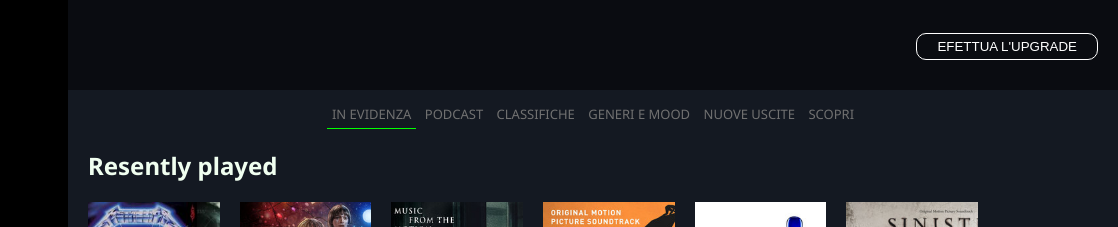
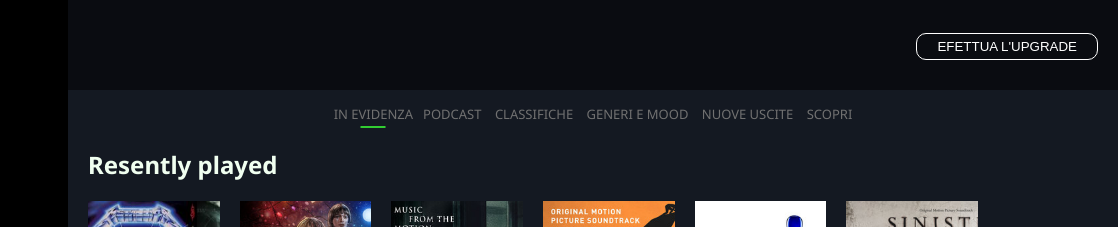
Before and after one commit to mariklim/html-css-spotifyweb, a plain HTML site: page index.html in a window 1280 px wide. Shown: the top 227 px of the page, 162-1280 px from the left. Drawn offline with Linux system fonts and the light colour scheme.

Commit message:
Add short green line

```diff
--- a/css/style.css
+++ b/css/style.css
@@ -28,6 +28,7 @@ ul{
     color: white;
     font-weight: 500;
 }
+
 .sidebar-column a:hover{
     color: white;
     font-weight: 500;
@@ -167,10 +168,19 @@ main{
 .nav-main-center>ul li{
     display: inline-block;
     padding: 5px;
+    position:relative;
 }
 
-.nav-main-center li:first-child{
-    border-bottom: 1px solid lime;
+.nav-main-center>ul li:first-child::after{
+    content:"";
+    width: 25px;
+    height: 2px;
+    background-color: limegreen;
+    position:absolute;
+    display: inline-block;
+    bottom:0;
+    left: 50%;
+    transform: translate(-50%);
 }
 
 /* Sidebar */
```
Also changed, not shown: index.html (+1 -1 lines).
